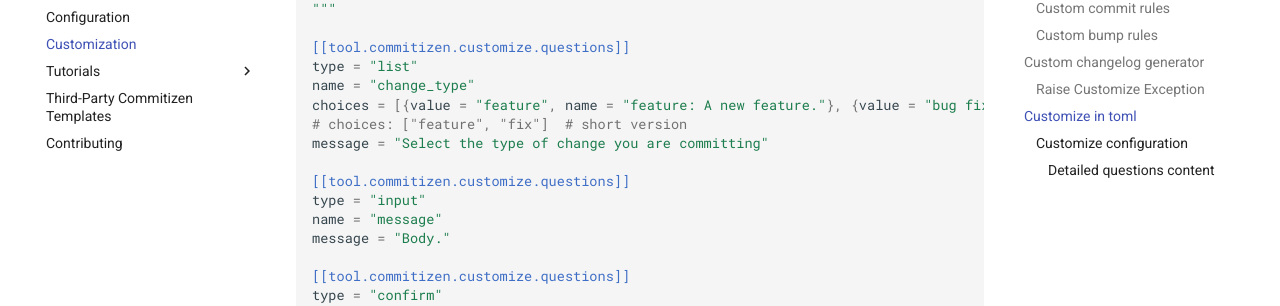
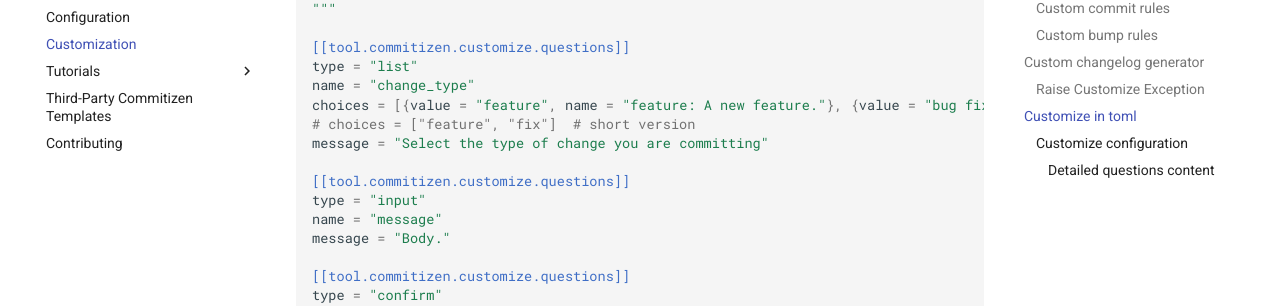
Before and after one commit to commitizen-tools/commitizen, an MkDocs documentation site: the page built from docs/customization.md, in a window 1280 px wide and 900 px high, scrolled down 4963 px. Shown: the part 145-451 px from the top of the window. Built offline with MkDocs 1.6.1 and Material for MkDocs 9.7.7, drawn with Linux system fonts in a browser that asks for light colours; comment, search, counter and statistics services are not loaded.

```diff
--- a/docs/customization.md
+++ b/docs/customization.md
@@ -227,7 +227,7 @@ This is customized info
 type = "list"
 name = "change_type"
 choices = [{value = "feature", name = "feature: A new feature."}, {value = "bug fix", name = "bug fix: A bug fix."}]
-# choices: ["feature", "fix"]  # short version
+# choices = ["feature", "fix"]  # short version
 message = "Select the type of change you are committing"
 
 [[tool.commitizen.customize.questions]]
```
